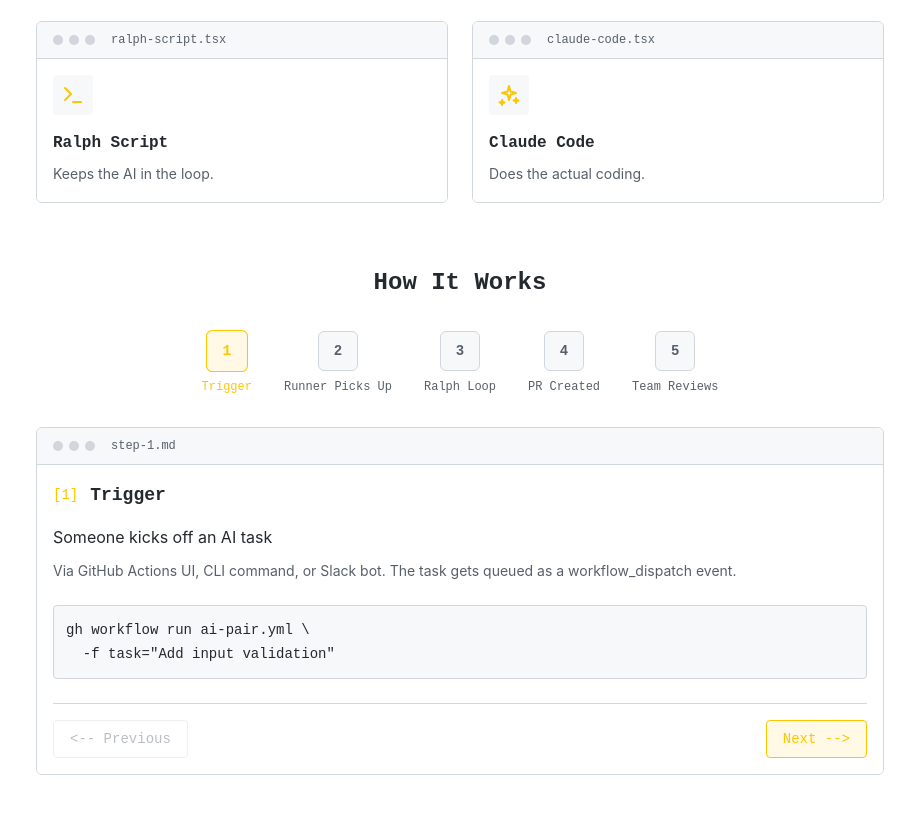
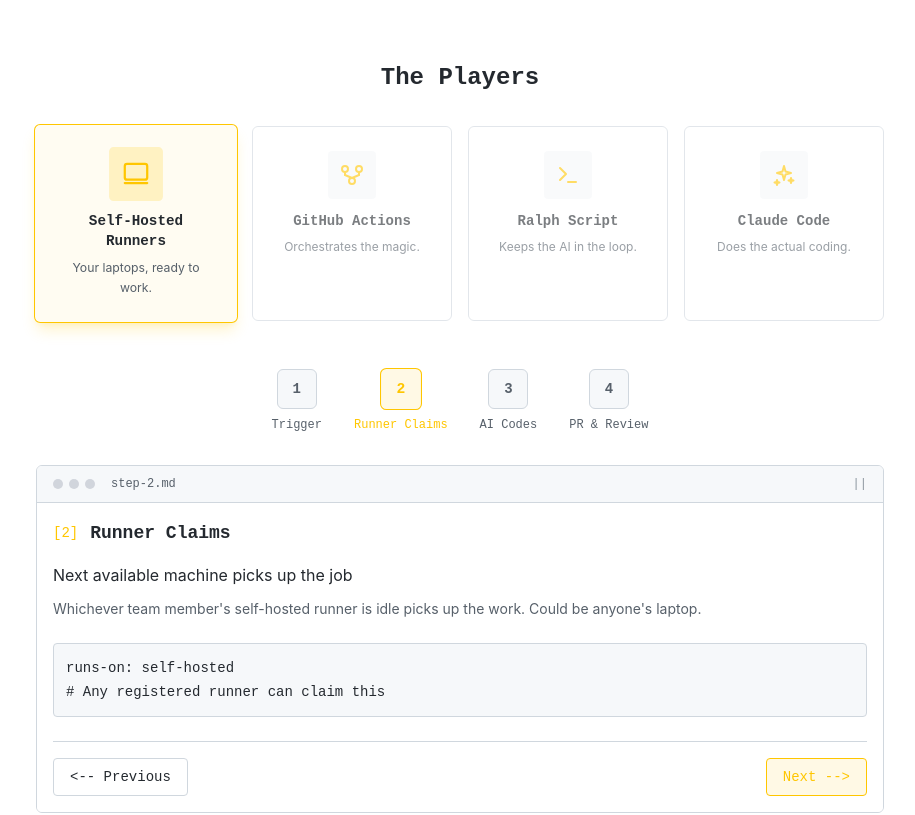
Before and after one commit to dtun/ralph-alpha, a Next.js app in the folder apps/landing/: page / in a window 1280 px wide. Shown: the part 762-1577 px from the top of the page, without its empty margins (180-1095 px from the left). Built offline with nearby package versions, Linux system fonts and the light colour scheme; a web font is replaced by a local one.

Commit message:
feat(landing): improve layout

```diff
--- a/apps/landing/app/_components/component-card.tsx
+++ b/apps/landing/app/_components/component-card.tsx
@@ -4,41 +4,42 @@
   icon: ReactNode;
   title: string;
   description: string;
+  isActive?: boolean;
 }
 
-function TerminalDots() {
+export function ComponentCard({ icon, title, description, isActive = false }: ComponentCardProps) {
   return (
-    <div className="flex items-center gap-1.5">
-      <div className="w-2.5 h-2.5 rounded-full bg-gray-300 dark:bg-gray-600" />
-      <div className="w-2.5 h-2.5 rounded-full bg-gray-300 dark:bg-gray-600" />
-      <div className="w-2.5 h-2.5 rounded-full bg-gray-300 dark:bg-gray-600" />
+    <div
+      className={`
+        rounded-md border p-6 transition-all duration-300 flex flex-col items-center text-center
+        ${isActive
+          ? "border-accent-yellow bg-accent-yellow/5 scale-[1.02] shadow-lg shadow-accent-yellow/20"
+          : "border-light-border dark:border-dark-border opacity-60 hover:opacity-80 hover:border-accent-yellow/30"
+        }
+      `}
+    >
+      {/* Icon */}
+      <div
+        className={`
+          w-12 h-12 rounded flex items-center justify-center mb-3 transition-all duration-300
+          ${isActive
+            ? "bg-accent-yellow/20 text-accent-yellow scale-110"
+            : "bg-light-bg-subtle dark:bg-dark-bg-subtle text-accent-yellow"
+          }
+        `}
+      >
+        {icon}
+      </div>
+
+      {/* Title */}
+      <h3 className="font-mono text-sm font-semibold text-light-text dark:text-text-primary mb-1.5">
+        {title}
+      </h3>
+
+      {/* Description */}
+      <p className="text-xs text-light-text-muted dark:text-text-muted leading-relaxed">
+        {description}
+      </p>
     </div>
   );
 }
-
-export function ComponentCard({ icon, title, description }: ComponentCardProps) {
-  return (
-    <div className="terminal-window group hover:border-accent-yellow transition-colors duration-150">
-      {/* Title bar with macOS dots */}
-      <div className="terminal-titlebar">
-        <TerminalDots />
-        <span className="font-mono text-xs text-light-text-muted dark:text-text-muted ml-2">
-          {title.toLowerCase().replace(/\s+/g, "-")}.tsx
-        </span>
-      </div>
-
-      {/* Card content */}
-      <div className="terminal-content">
-        <div className="w-10 h-10 bg-light-bg-subtle dark:bg-dark-bg-subtle rounded flex items-center justify-center text-accent-yellow mb-4">
-          {icon}
-        </div>
-        <h3 className="font-mono text-base font-semibold text-light-text dark:text-text-primary mb-2">
-          {title}
-        </h3>
-        <p className="text-sm text-light-text-muted dark:text-text-muted leading-relaxed">
-          {description}
-        </p>
-      </div>
-    </div>
-  );
-}
--- /dev/null
+++ b/apps/landing/app/_components/player-workflow.tsx
@@ -0,0 +1,223 @@
+"use client";
+
+import { useState, useEffect, ReactNode } from "react";
+import { ComponentCard } from "./component-card";
+import { CodeBlock } from "./code-block";
+import { UnifiedStep } from "../_data/explainer-content";
+
+interface PlayerData {
+  id: string;
+  title: string;
+  description: string;
+}
+
+interface PlayerWorkflowProps {
+  players: PlayerData[];
+  steps: UnifiedStep[];
+  iconMap: Record<string, ReactNode>;
+}
+
+function StepIndicator({
+  stepNumber,
+  label,
+  isActive,
+  onClick,
+}: {
+  stepNumber: number;
+  label: string;
+  isActive: boolean;
+  onClick: () => void;
+}) {
+  return (
+    <button
+      onClick={onClick}
+      className={`
+        flex flex-col items-center gap-2 group cursor-pointer
+        transition-all duration-150
+      `}
+    >
+      <div
+        className={`
+          w-10 h-10 rounded-md flex items-center justify-center
+          font-mono font-semibold text-sm transition-all duration-150 border
+          ${
+            isActive
+              ? "bg-accent-yellow/10 text-accent-yellow border-accent-yellow scale-105"
+              : "bg-light-bg-subtle dark:bg-dark-bg-subtle text-light-text-muted dark:text-text-muted border-light-border dark:border-dark-border group-hover:border-accent-yellow group-hover:text-accent-yellow"
+          }
+        `}
+      >
+        {stepNumber}
+      </div>
+      <span
+        className={`
+          font-mono text-xs font-medium transition-colors duration-150
+          ${
+            isActive
+              ? "text-accent-yellow"
+              : "text-light-text-muted dark:text-text-muted group-hover:text-light-text dark:group-hover:text-text-primary"
+          }
+        `}
+      >
+        {label}
+      </span>
+    </button>
+  );
+}
+
+function TerminalDots() {
+  return (
+    <div className="flex items-center gap-1.5">
+      <div className="w-2.5 h-2.5 rounded-full bg-gray-300 dark:bg-gray-600" />
+      <div className="w-2.5 h-2.5 rounded-full bg-gray-300 dark:bg-gray-600" />
+      <div className="w-2.5 h-2.5 rounded-full bg-gray-300 dark:bg-gray-600" />
+    </div>
+  );
+}
+
+export function PlayerWorkflow({
+  players,
+  steps,
+  iconMap,
+}: PlayerWorkflowProps) {
+  const [activeStep, setActiveStep] = useState(0);
+  const [isPlaying, setIsPlaying] = useState(true);
+
+  const step = steps[activeStep];
+  const activePlayerIds = step.playerIds;
+
+  const hasPrevious = activeStep > 0;
+  const hasNext = activeStep < steps.length - 1;
+
+  // Auto-advance through steps (with a11y consideration)
+  useEffect(() => {
+    // Respect prefers-reduced-motion
+    const prefersReducedMotion = window.matchMedia(
+      "(prefers-reduced-motion: reduce)"
+    ).matches;
+    if (prefersReducedMotion || !isPlaying) return;
+
+    const interval = setInterval(() => {
+      setActiveStep((prev) => (prev + 1) % steps.length); // Loop back to 0
+    }, 4000);
+
+    return () => clearInterval(interval);
+  }, [isPlaying, steps.length]);
+
+  // Handle manual step click - pause auto-play
+  const handleStepClick = (index: number) => {
+    setIsPlaying(false); // User took control
+    setActiveStep(index);
+  };
+
+  return (
+    <section>
+      <h2 className="font-mono text-xl md:text-2xl font-semibold text-light-text dark:text-text-primary mb-8 text-center">
+        The Players
+      </h2>
+
+      {/* Player cards - 4 across, highlight based on active step */}
+      <div className="grid grid-cols-2 md:grid-cols-4 gap-4 mb-12">
+        {players.map((player) => (
+          <ComponentCard
+            key={player.id}
+            icon={iconMap[player.id]}
+            title={player.title}
+            description={player.description}
+            isActive={activePlayerIds.includes(player.id)}
+          />
+        ))}
+      </div>
+
+      {/* Step indicators */}
+      <div className="flex flex-wrap justify-center gap-4 md:gap-8 mb-8">
+        {steps.map((s, index) => (
+          <StepIndicator
+            key={index}
+            stepNumber={index + 1}
+            label={s.label}
+            isActive={index === activeStep}
+            onClick={() => handleStepClick(index)}
+          />
+        ))}
+      </div>
+
+      {/* Step detail panel */}
+      <div className="terminal-window">
+        <div className="terminal-titlebar">
+          <TerminalDots />
+          <span className="font-mono text-xs text-light-text-muted dark:text-text-muted ml-2">
+            step-{activeStep + 1}.md
+          </span>
+
+          {/* Pause/Play button */}
+          <button
+            onClick={() => setIsPlaying(!isPlaying)}
+            className="ml-auto font-mono text-xs text-text-muted hover:text-accent-yellow transition-colors duration-150"
+            aria-label={isPlaying ? "Pause auto-play" : "Resume auto-play"}
+            title={isPlaying ? "Pause auto-play" : "Resume auto-play"}
+          >
+            {isPlaying ? "||" : "▶"}
+          </button>
+        </div>
+
+        <div className="terminal-content">
+          <div className="flex items-center gap-3 mb-4">
+            <span className="font-mono text-sm text-accent-yellow">
+              [{activeStep + 1}]
+            </span>
+            <h3 className="font-mono text-lg font-semibold text-light-text dark:text-text-primary">
+              {step.label}
+            </h3>
+          </div>
+
+          <p className="text-base text-light-text dark:text-text-primary mb-3">
+            {step.description}
+          </p>
+          <p className="text-sm text-light-text-muted dark:text-text-muted mb-6">
+            {step.details}
+          </p>
+
+          {step.code && (
+            <div className="mb-6">
+              <CodeBlock code={step.code} language={step.codeLanguage} bare />
+            </div>
+          )}
+
+          <div className="flex justify-between pt-4 border-t border-light-border dark:border-dark-border">
+            <button
+              onClick={() => setActiveStep((prev) => Math.max(0, prev - 1))}
+              disabled={!hasPrevious}
+              className={`
+                font-mono text-sm px-4 py-2 rounded border transition-colors duration-150
+                ${
+                  hasPrevious
+                    ? "border-light-border dark:border-dark-border text-light-text dark:text-text-primary hover:border-accent-yellow hover:text-accent-yellow"
+                    : "opacity-40 cursor-not-allowed border-light-border dark:border-dark-border text-light-text-muted dark:text-text-muted"
+                }
+              `}
+            >
+              {"<--"} Previous
+            </button>
+            <button
+              onClick={() =>
+                setActiveStep((prev) => Math.min(steps.length - 1, prev + 1))
+              }
+              disabled={!hasNext}
+              className={`
+                font-mono text-sm px-4 py-2 rounded border transition-colors duration-150
+                ${
+                  hasNext
+                    ? "border-accent-yellow bg-accent-yellow/10 text-accent-yellow hover:bg-accent-yellow/20"
+                    : "opacity-40 cursor-not-allowed border-light-border dark:border-dark-border text-light-text-muted dark:text-text-muted"
+                }
+              `}
+            >
+              Next {"-->"}
+            </button>
+          </div>
+        </div>
+      </div>
+    </section>
+  );
+}
--- a/apps/landing/app/_data/explainer-content.ts
+++ b/apps/landing/app/_data/explainer-content.ts
@@ -1,5 +1,3 @@
-import { WorkflowStep } from "../_components/workflow-steps/step-detail-panel";
-
 export const headerContent = {
   title: "Multiplayer AI Coding",
   subtitle: "Your team's laptops. One AI-powered fleet.",
@@ -34,7 +32,17 @@
   },
 ];
 
-export const workflowSteps: WorkflowStep[] = [
+// Unified workflow steps with player associations
+export interface UnifiedStep {
+  label: string;
+  description: string;
+  details: string;
+  code?: string;
+  codeLanguage?: string;
+  playerIds: string[]; // Which players are active for this step
+}
+
+export const unifiedSteps: UnifiedStep[] = [
   {
     label: "Trigger",
     description: "Someone kicks off an AI task",
@@ -43,19 +51,21 @@
     code: `gh workflow run ai-pair.yml \\
   -f task="Add input validation"`,
     codeLanguage: "bash",
+    playerIds: ["actions"],
   },
   {
-    label: "Runner Picks Up",
-    description: "Next available machine claims the job",
+    label: "Runner Claims",
+    description: "Next available machine picks up the job",
     details:
       "Whichever team member's self-hosted runner is idle picks up the work. Could be anyone's laptop.",
     code: `runs-on: self-hosted
 # Any registered runner can claim this`,
     codeLanguage: "yaml",
+    playerIds: ["runners"],
   },
   {
-    label: "Ralph Loop",
-    description: "Claude Code iterates on the task",
+    label: "AI Codes",
+    description: "Claude iterates through the task",
     details:
       "The ralph.sh script runs Claude Code in a loop: plan → code → test → reflect. Repeats until done or stuck.",
     code: `for i in $(seq 1 $MAX_ITERATIONS); do
@@ -63,22 +73,18 @@
   npm test
 done`,
     codeLanguage: "bash",
+    playerIds: ["ralph", "claude"],
   },
   {
-    label: "PR Created",
-    description: "Changes pushed, PR opened",
+    label: "PR & Review",
+    description: "Changes pushed, team reviews",
     details:
-      "All changes committed to a feature branch. GitHub CLI creates a PR automatically with context about the task.",
+      "All changes committed to a feature branch. GitHub CLI creates a PR automatically with context about the task. The whole team can review the AI's work, request changes, or approve.",
     code: `gh pr create \\
   --title "AI: $TASK" \\
   --base main`,
     codeLanguage: "bash",
-  },
-  {
-    label: "Team Reviews",
-    description: "Humans approve and merge",
-    details:
-      "The whole team can see the PR, review the AI's work, request changes, or approve. AI can't merge—only humans can.",
+    playerIds: ["actions"],
   },
 ];
 
--- a/apps/landing/app/page.tsx
+++ b/apps/landing/app/page.tsx
@@ -1,8 +1,6 @@
 import { Header } from "./_components/header";
 import { BigIdeaSection } from "./_components/big-idea-section";
-import { ComponentCard } from "./_components/component-card";
-import { ComponentGrid } from "./_components/component-grid";
-import { WorkflowSteps } from "./_components/workflow-steps";
+import { PlayerWorkflow } from "./_components/player-workflow";
 import { ComparisonSection } from "./_components/comparison-section";
 import { FileTree } from "./_components/file-tree";
 import { SetupChecklist } from "./_components/setup-checklist";
@@ -16,7 +14,7 @@
   headerContent,
   bigIdeaContent,
   componentsContent,
-  workflowSteps,
+  unifiedSteps,
   comparisonContent,
   fileTreeContent,
   setupChecklistContent,
@@ -42,31 +40,18 @@
           description={bigIdeaContent.description}
         />
 
-        {/* Components Grid */}
-        <section>
-          <h2 className="font-mono text-xl md:text-2xl font-semibold text-light-text dark:text-text-primary mb-8 text-center">
-            The Players
-          </h2>
-          <ComponentGrid>
-            {componentsContent.map((component) => (
-              <ComponentCard
-                key={component.id}
-                icon={iconMap[component.id]}
-                title={component.title}
-                description={component.description}
-              />
-            ))}
-          </ComponentGrid>
-        </section>
-
-        {/* Interactive Workflow */}
-        <WorkflowSteps steps={workflowSteps} />
-
-        {/* Why Multiplayer */}
+        {/* Why Multiplayer - Context before implementation */}
         <ComparisonSection
           heading={comparisonContent.heading}
           before={comparisonContent.before}
           after={comparisonContent.after}
+        />
+
+        {/* The Players - Interactive workflow with player highlighting */}
+        <PlayerWorkflow
+          players={componentsContent}
+          steps={unifiedSteps}
+          iconMap={iconMap}
         />
 
         {/* File Structure */}
```
Also changed, not shown: apps/landing/app/_components/file-tree.tsx (+2 -20 lines).
